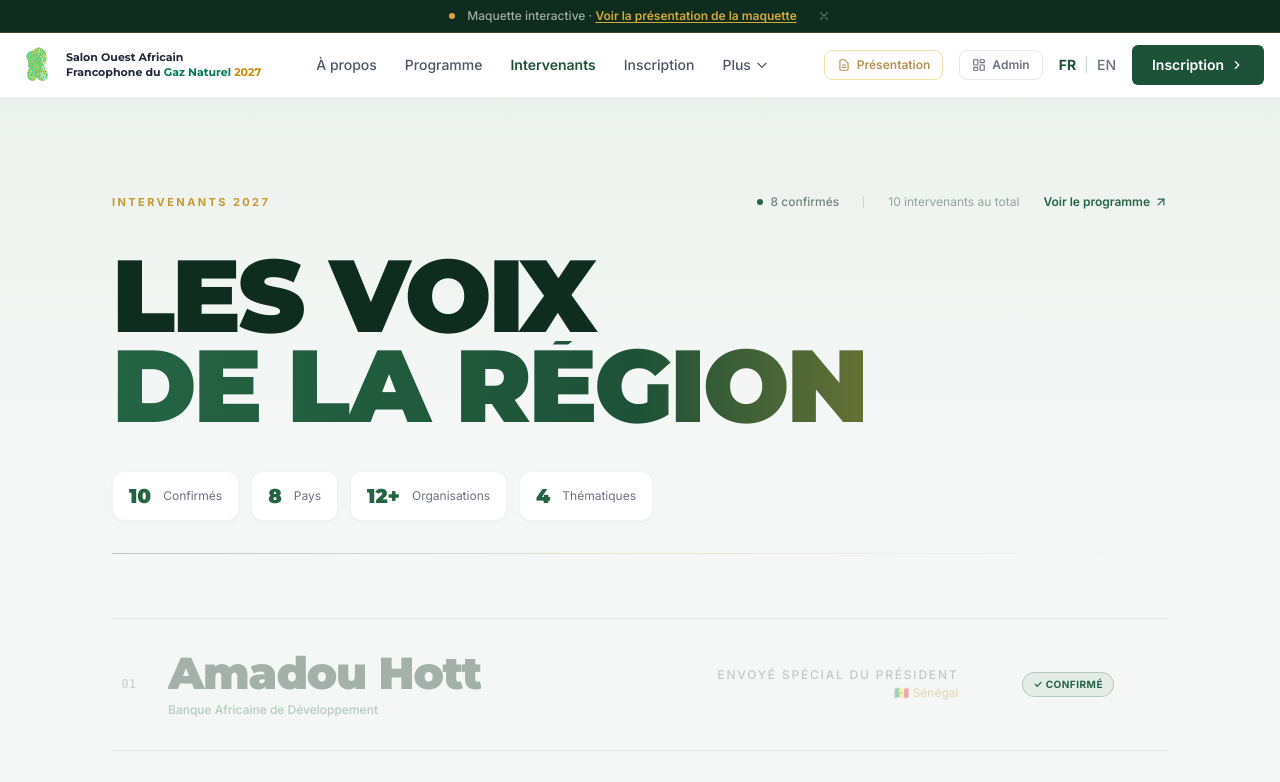
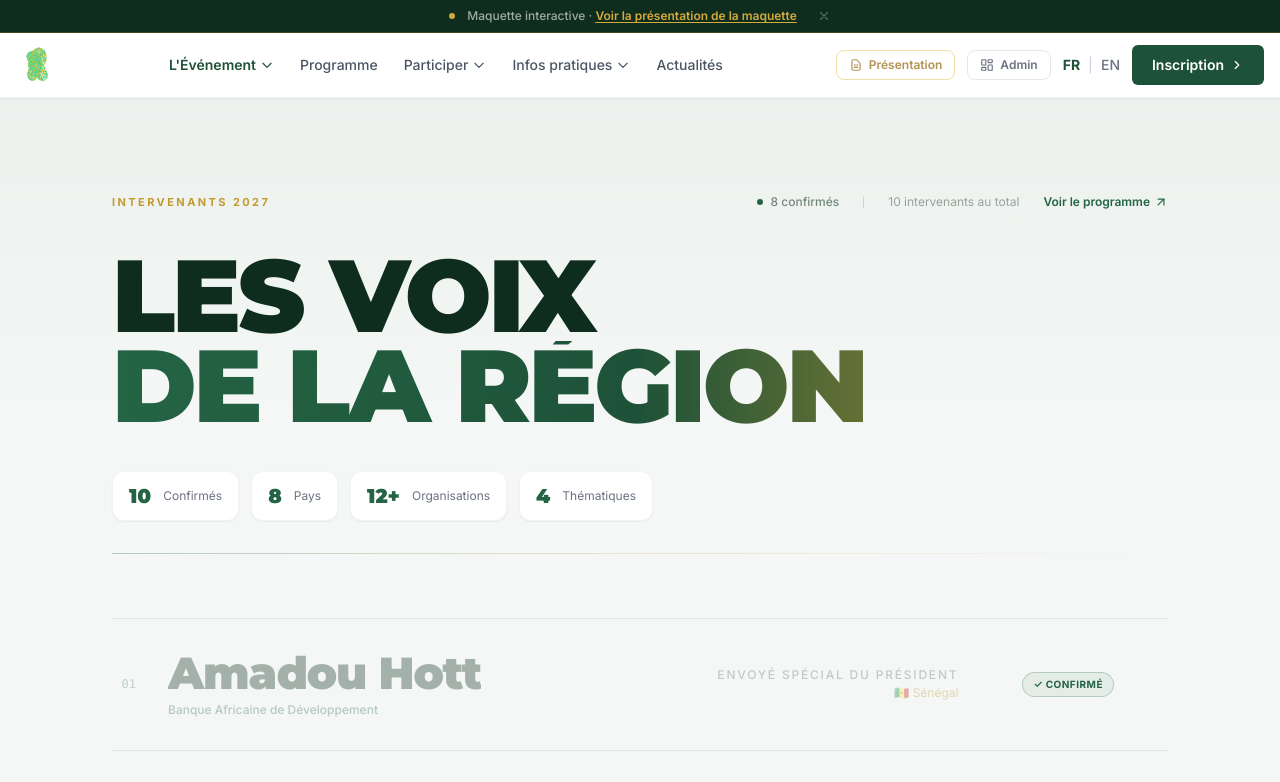
Before and after one commit to ouzsdiop-collab/Event-s-energy, a Next.js app: page /intervenants in a window 1280 px wide. Shown: the top 782 px of the page. Built offline with nearby package versions, Linux system fonts and the light colour scheme.

Commit message:
Restructure navbar with sub-menus, simplify logo to 3D sigil only

```diff
--- a/src/components/Logo.tsx
+++ b/src/components/Logo.tsx
@@ -103,16 +103,8 @@ export function LogoMark({ size = 40 }: { size?: number }) {
 
 export default function Logo() {
   return (
-    <TransitionLink href="/" className="flex items-center gap-2.5 shrink-0 group">
+    <TransitionLink href="/" className="flex items-center shrink-0 group" aria-label="SOAFGANG 2027 — Accueil">
       <LogoCanvas size={40} speed={0.8} />
-      <div className="leading-tight">
-        <div className="font-heading font-bold text-gray-800" style={{ fontSize: "11px", lineHeight: "1.35" }}>
-          Salon Ouest Africain<br />
-          Francophone du{" "}
-          <span className="text-emerald-700">Gaz Naturel</span>{" "}
-          <span className="text-yellow-600">2027</span>
-        </div>
-      </div>
     </TransitionLink>
   );
 }
--- a/src/components/layout/Navbar.tsx
+++ b/src/components/layout/Navbar.tsx
@@ -1,43 +1,127 @@
 "use client";
 import { usePathname } from "next/navigation";
-import { useState, useRef, useEffect } from "react";
+import { useState, useRef, useEffect, useCallback } from "react";
 import Logo from "@/components/Logo";
 import { ChevronRight, LayoutDashboard } from "lucide-react";
 import { useLang } from "@/lib/i18n";
 import TransitionLink from "@/components/TransitionLink";
 
-export default function Navbar() {
-  const pathname = usePathname();
-  const [menuOpen, setMenuOpen] = useState(false);
-  const [moreOpen, setMoreOpen] = useState(false);
-  const moreRef = useRef<HTMLDivElement>(null);
-  const { lang, setLang, t } = useLang();
+type NavItem = {
+  label: string;
+  href?: string;
+  children?: { href: string; label: string; desc?: string }[];
+};
 
-  const navLinks = [
-    { href: "/a-propos",    label: t.nav.about },
-    { href: "/programme",   label: t.nav.programme },
-    { href: "/intervenants",label: t.nav.speakers },
-    { href: "/inscription", label: t.nav.register },
-  ];
+function DropdownMenu({ item, pathname, onNavigate }: { item: NavItem; pathname: string; onNavigate: () => void }) {
+  const [open, setOpen] = useState(false);
+  const ref = useRef<HTMLDivElement>(null);
+  const isActive = item.href
+    ? pathname === item.href
+    : item.children?.some(c => pathname === c.href);
 
-  const moreLinks = [
-    { href: "/actualites",           label: lang === "en" ? "News" : "Actualités" },
-    { href: "/partenaires",          label: lang === "en" ? "Partners" : "Partenaires" },
-    { href: "/informations-pratiques", label: lang === "en" ? "Practical Info" : "Infos pratiques" },
-    { href: "/presse",               label: lang === "en" ? "Press" : "Presse" },
-    { href: "/contact",              label: "Contact" },
-  ];
-
-  // Close dropdown when clicking outside
   useEffect(() => {
     const handler = (e: MouseEvent) => {
-      if (moreRef.current && !moreRef.current.contains(e.target as Node)) setMoreOpen(false);
+      if (ref.current && !ref.current.contains(e.target as Node)) setOpen(false);
     };
     document.addEventListener("mousedown", handler);
     return () => document.removeEventListener("mousedown", handler);
   }, []);
 
-  const moreActive = moreLinks.some(l => pathname === l.href);
+  if (!item.children) {
+    return (
+      <TransitionLink
+        href={item.href!}
+        onClick={onNavigate}
+        className={`text-sm font-medium px-3 py-2 rounded transition-colors ${
+          isActive ? "text-forest-700 font-semibold" : "text-gray-600 hover:text-forest-700"
+        }`}
+      >
+        {item.label}
+      </TransitionLink>
+    );
+  }
+
+  return (
+    <div ref={ref} className="relative">
+      <button
+        onClick={() => setOpen(o => !o)}
+        onMouseEnter={() => setOpen(true)}
+        className={`flex items-center gap-1 text-sm font-medium px-3 py-2 rounded transition-colors ${
+          isActive ? "text-forest-700 font-semibold" : "text-gray-600 hover:text-forest-700"
+        }`}
+      >
+        {item.label}
+        <svg className={`w-3.5 h-3.5 transition-transform duration-200 ${open ? "rotate-180" : ""}`} fill="none" stroke="currentColor" viewBox="0 0 24 24">
+          <path strokeLinecap="round" strokeLinejoin="round" strokeWidth={2} d="M19 9l-7 7-7-7" />
+        </svg>
+      </button>
+      {open && (
+        <div
+          className="absolute top-full left-0 mt-1 bg-white rounded-xl border border-gray-100 shadow-xl py-2 z-50"
+          style={{ minWidth: "220px" }}
+          onMouseLeave={() => setOpen(false)}
+        >
+          {item.children.map(child => (
+            <TransitionLink
+              key={child.href}
+              href={child.href}
+              onClick={() => { setOpen(false); onNavigate(); }}
+              className={`flex flex-col px-4 py-2.5 transition-colors ${
+                pathname === child.href ? "bg-forest-50 text-forest-700" : "hover:bg-gray-50 text-gray-700"
+              }`}
+            >
+              <span className="text-sm font-medium">{child.label}</span>
+              {child.desc && <span className="text-xs text-gray-400 mt-0.5">{child.desc}</span>}
+            </TransitionLink>
+          ))}
+        </div>
+      )}
+    </div>
+  );
+}
+
+export default function Navbar() {
+  const pathname = usePathname();
+  const [menuOpen, setMenuOpen] = useState(false);
+  const [mobileExpanded, setMobileExpanded] = useState<string | null>(null);
+  const { lang, setLang, t } = useLang();
+
+  const navItems: NavItem[] = [
+    {
+      label: lang === "en" ? "The Event" : "L'Événement",
+      children: [
+        { href: "/a-propos",      label: lang === "en" ? "About" : "À propos",        desc: lang === "en" ? "Context and themes" : "Contexte et thèmes" },
+        { href: "/intervenants",  label: lang === "en" ? "Speakers" : "Intervenants", desc: lang === "en" ? "Confirmed experts" : "Experts confirmés" },
+        { href: "/partenaires",   label: lang === "en" ? "Partners" : "Partenaires",  desc: lang === "en" ? "Sponsors and partners" : "Sponsors et partenaires" },
+      ],
+    },
+    {
+      label: lang === "en" ? "Programme" : "Programme",
+      href: "/programme",
+    },
+    {
+      label: lang === "en" ? "Participate" : "Participer",
+      children: [
+        { href: "/inscription",   label: lang === "en" ? "Register" : "S'inscrire",           desc: lang === "en" ? "Book your pass" : "Réservez votre pass" },
+        { href: "/partenaires",   label: lang === "en" ? "Become a partner" : "Devenir partenaire", desc: lang === "en" ? "Sponsorship offers" : "Offres de sponsoring" },
+        { href: "/presse",        label: lang === "en" ? "Press accreditation" : "Accréditation presse", desc: lang === "en" ? "Media & journalists" : "Médias & journalistes" },
+      ],
+    },
+    {
+      label: lang === "en" ? "Practical Info" : "Infos pratiques",
+      children: [
+        { href: "/informations-pratiques", label: lang === "en" ? "Getting there" : "Venir à Cotonou",  desc: lang === "en" ? "Flights, visa, hotel" : "Vols, visa, hôtel" },
+        { href: "/informations-pratiques#hebergement", label: lang === "en" ? "Accommodation" : "Hébergement", desc: lang === "en" ? "Hotels & rates" : "Hôtels & tarifs" },
+        { href: "/contact",       label: "Contact",                                                       desc: lang === "en" ? "Invitation letter" : "Lettre d'invitation" },
+      ],
+    },
+    {
+      label: lang === "en" ? "News" : "Actualités",
+      href: "/actualites",
+    },
+  ];
+
+  const closeMenu = useCallback(() => setMenuOpen(false), []);
 
   return (
     <header className="bg-white sticky top-0 z-50 border-b border-gray-100 shadow-sm">
@@ -45,53 +129,14 @@ export default function Navbar() {
         <Logo />
 
         {/* Desktop nav */}
-        <nav className="hidden lg:flex items-center gap-1">
-          {navLinks.map((link) => (
-            <TransitionLink
-              key={link.href}
-              href={link.href}
-              className={`text-sm font-medium px-3 py-2 rounded transition-colors ${
-                pathname === link.href ? "text-forest-700 font-semibold" : "text-gray-600 hover:text-forest-700"
-              }`}
-            >
-              {link.label}
-            </TransitionLink>
+        <nav className="hidden lg:flex items-center gap-0.5">
+          {navItems.map(item => (
+            <DropdownMenu key={item.label} item={item} pathname={pathname} onNavigate={closeMenu} />
           ))}
-
-          {/* Dropdown "Plus" */}
-          <div ref={moreRef} className="relative">
-            <button
-              onClick={() => setMoreOpen(o => !o)}
-              className={`flex items-center gap-1 text-sm font-medium px-3 py-2 rounded transition-colors ${
-                moreActive ? "text-forest-700 font-semibold" : "text-gray-600 hover:text-forest-700"
-              }`}
-            >
-              {lang === "en" ? "More" : "Plus"}
-              <svg className={`w-3.5 h-3.5 transition-transform duration-200 ${moreOpen ? "rotate-180" : ""}`} fill="none" stroke="currentColor" viewBox="0 0 24 24">
-                <path strokeLinecap="round" strokeLinejoin="round" strokeWidth={2} d="M19 9l-7 7-7-7" />
-              </svg>
-            </button>
-            {moreOpen && (
-              <div className="absolute top-full left-0 mt-1 w-52 bg-white rounded-xl border border-gray-100 shadow-lg py-1.5 z-50">
-                {moreLinks.map(link => (
-                  <TransitionLink
-                    key={link.href}
-                    href={link.href}
-                    onClick={() => setMoreOpen(false)}
-                    className={`block px-4 py-2.5 text-sm transition-colors ${
-                      pathname === link.href ? "text-forest-700 font-semibold bg-forest-50" : "text-gray-600 hover:text-forest-700 hover:bg-gray-50"
-                    }`}
-                  >
-                    {link.label}
-                  </TransitionLink>
-                ))}
-              </div>
-            )}
-          </div>
         </nav>
 
         {/* Right actions */}
-        <div className="hidden lg:flex items-center gap-4">
+        <div className="hidden lg:flex items-center gap-3">
           <TransitionLink href="/presentation"
             className={`inline-flex items-center gap-1.5 text-xs font-semibold px-3 py-1.5 rounded-lg border transition-colors ${
               pathname === "/presentation"
@@ -133,29 +178,44 @@ export default function Navbar() {
       </div>
 
       {/* Mobile menu */}
-      <div className={`lg:hidden bg-white border-t border-gray-100 overflow-hidden transition-all duration-300 ${menuOpen ? 'max-h-[600px] opacity-100' : 'max-h-0 opacity-0 pointer-events-none'}`}>
-        <div className="px-4 py-4 space-y-0.5">
-          {navLinks.map((link) => (
-            <TransitionLink key={link.href} href={link.href} onClick={() => setMenuOpen(false)}
-              className={`block py-2.5 text-sm font-medium ${pathname === link.href ? "text-forest-700 font-semibold" : "text-gray-600 hover:text-forest-700"}`}>
-              {link.label}
-            </TransitionLink>
+      <div className={`lg:hidden bg-white border-t border-gray-100 overflow-hidden transition-all duration-300 ${menuOpen ? "max-h-[700px] opacity-100" : "max-h-0 opacity-0 pointer-events-none"}`}>
+        <div className="px-4 py-3 space-y-0.5">
+          {navItems.map(item => (
+            <div key={item.label}>
+              {item.children ? (
+                <>
+                  <button
+                    onClick={() => setMobileExpanded(mobileExpanded === item.label ? null : item.label)}
+                    className="w-full flex items-center justify-between py-2.5 text-sm font-semibold text-gray-700"
+                  >
+                    {item.label}
+                    <svg className={`w-4 h-4 text-gray-400 transition-transform duration-200 ${mobileExpanded === item.label ? "rotate-180" : ""}`} fill="none" stroke="currentColor" viewBox="0 0 24 24">
+                      <path strokeLinecap="round" strokeLinejoin="round" strokeWidth={2} d="M19 9l-7 7-7-7" />
+                    </svg>
+                  </button>
+                  <div className={`overflow-hidden transition-all duration-200 ${mobileExpanded === item.label ? "max-h-60" : "max-h-0"}`}>
+                    <div className="pl-3 border-l-2 border-forest-100 ml-1 mb-2 space-y-0.5">
+                      {item.children.map(child => (
+                        <TransitionLink key={child.href} href={child.href} onClick={() => setMenuOpen(false)}
+                          className={`block py-2 text-sm ${pathname === child.href ? "text-forest-700 font-semibold" : "text-gray-500 hover:text-forest-700"}`}>
+                          {child.label}
+                        </TransitionLink>
+                      ))}
+                    </div>
+                  </div>
+                </>
+              ) : (
+                <TransitionLink href={item.href!} onClick={() => setMenuOpen(false)}
+                  className={`block py-2.5 text-sm font-semibold ${pathname === item.href ? "text-forest-700" : "text-gray-700 hover:text-forest-700"}`}>
+                  {item.label}
+                </TransitionLink>
+              )}
+            </div>
           ))}
 
-          {/* Mobile more links */}
-          <div className="border-t border-gray-100 pt-2 mt-1">
-            <p className="text-[10px] font-bold uppercase tracking-[0.15em] text-gray-400 px-0 py-1.5">Plus</p>
-            {moreLinks.map(link => (
-              <TransitionLink key={link.href} href={link.href} onClick={() => setMenuOpen(false)}
-                className={`block py-2.5 text-sm font-medium ${pathname === link.href ? "text-forest-700 font-semibold" : "text-gray-600 hover:text-forest-700"}`}>
-                {link.label}
-              </TransitionLink>
-            ))}
-          </div>
-
-          <div className="border-t border-gray-100 pt-2 mt-1">
+          <div className="border-t border-gray-100 pt-3 mt-2 space-y-0.5">
             <TransitionLink href="/presentation" onClick={() => setMenuOpen(false)}
-              className="flex items-center gap-2 py-2.5 text-sm font-medium text-gold-600 hover:text-gold-700">
+              className="flex items-center gap-2 py-2.5 text-sm font-medium text-gold-600">
               <svg className="w-4 h-4" fill="none" stroke="currentColor" viewBox="0 0 24 24"><path strokeLinecap="round" strokeLinejoin="round" strokeWidth={2} d="M9 12h6m-6 4h6m2 5H7a2 2 0 01-2-2V5a2 2 0 012-2h5.586a1 1 0 01.707.293l5.414 5.414a1 1 0 01.293.707V19a2 2 0 01-2 2z" /></svg>
               Présentation maquette
             </TransitionLink>
@@ -165,12 +225,12 @@ export default function Navbar() {
             </TransitionLink>
           </div>
 
-          <div className="flex items-center gap-3 pt-2 pb-1">
+          <div className="flex items-center gap-3 pt-2 pb-1 border-t border-gray-100 mt-1">
             <button onClick={() => setLang("fr")} className={`text-sm font-semibold ${lang === "fr" ? "text-forest-700" : "text-gray-400"}`}>FR</button>
             <span className="text-gray-300">|</span>
             <button onClick={() => setLang("en")} className={`text-sm font-semibold ${lang === "en" ? "text-forest-700" : "text-gray-400"}`}>EN</button>
           </div>
-          <div className="pt-2">
+          <div className="pt-2 pb-3">
             <TransitionLink href="/inscription" className="block w-full bg-forest-700 text-white text-sm font-semibold px-4 py-2.5 rounded-md text-center">
               {t.nav.registerCta}
             </TransitionLink>
```
